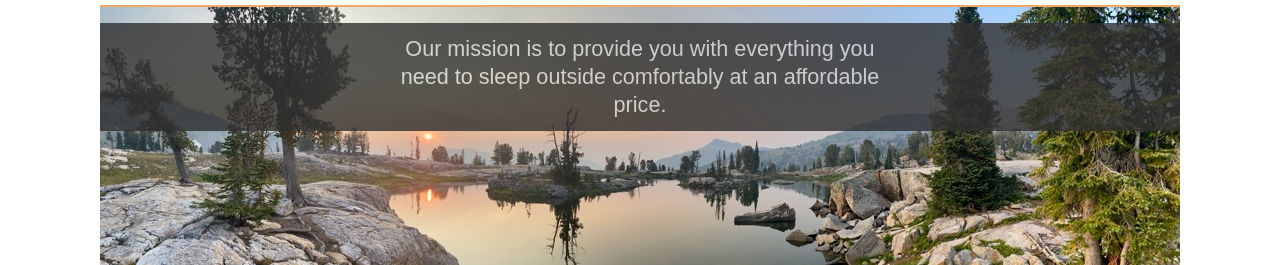
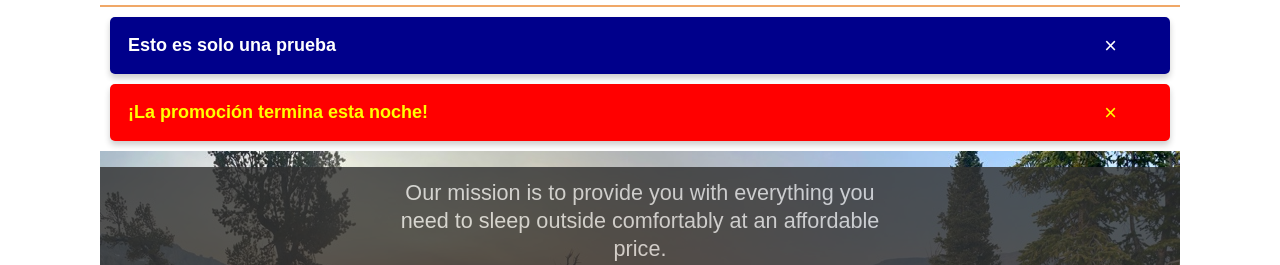
Before and after one commit to estebanspitale/Sleep-Outside-Team06, a website built with Vite: page src/index.html in a window 1280 px wide. Shown: the part 71-336 px from the top of the page. Built offline with nearby package versions, Linux system fonts and the light colour scheme.

Commit message:
Work completed on branch es--customizablealert

```diff
--- a/package.json
+++ b/package.json
@@ -9,6 +9,7 @@
     "lint": "eslint *.js src/**/*.js",
     "format": "prettier --ignore-path ./.gitignore --write \"./**/*.{html,json,js,ts,css}\"",
     "test": "jest",
+    "dev": "vite",
     "preview": "vite preview"
   },
   "author": "Shane Thompson",
@@ -19,7 +20,7 @@
     "eslint-plugin-import": "^2.29.1",
     "jest": "^29.7.0",
     "prettier": "^3.2.5",
-    "vite": "^5.4.7"
+    "vite": "^5.4.19"
   },
   "babel": {
     "presets": [
--- a/src/css/style.css
+++ b/src/css/style.css
@@ -299,3 +299,63 @@ footer {
   text-align: center;
   font-weight: bold;
 }
+
+/*Alerts*/
+
+.alert-list {
+  display: flex;
+  flex-direction: column;
+  gap: 10px;
+  padding: 10px;
+  animation: fadeIn 0.8s ease-out;
+}
+
+.alert {
+  position: relative;
+  padding: 1em 2em 1em 1em;
+  border-radius: 5px;
+  font-weight: bold;
+  box-shadow: 0 4px 6px rgba(0, 0, 0, 0.2);
+  transition: transform 0.3s ease, opacity 0.3s ease;
+  animation: slideIn 0.4s ease-out;
+}
+
+.alert.closing {
+  transform: translateX(100%);
+  opacity: 0;
+}
+
+.close-btn {
+  position: absolute;
+  top: 5px;
+  right: 10px;
+  background: none;
+  border: none;
+  color: inherit;
+  font-size: 1.2em;
+  cursor: pointer;
+}
+
+.close-btn:hover {
+  color: #ccc;
+}
+
+@keyframes slideIn {
+  from {
+    transform: translateY(-10px);
+    opacity: 0;
+  }
+  to {
+    transform: translateY(0px);
+    opacity: 1;
+  }
+}
+
+@keyframes fadeIn {
+  from {
+    opacity: 0;
+  }
+  to {
+    opacity: 1;
+  }
+}
--- /dev/null
+++ b/src/js/alert.js
@@ -0,0 +1,47 @@
+export default class Alert {
+  constructor(jsonPath = '/json/alerts.json') {
+    this.jsonPath = jsonPath;
+  }
+
+  async showAlerts() {
+    try {
+      const response = await fetch(this.jsonPath);
+      const alerts = await response.json();
+
+      if (!Array.isArray(alerts) || alerts.length === 0) return;
+
+      const alertSection = document.createElement('section');
+      alertSection.classList.add('alert-list');
+
+      alerts.forEach(alert => {
+        const div = document.createElement('div');
+        div.classList.add('alert');
+        div.textContent = alert.message;
+        div.style.backgroundColor = alert.background;
+        div.style.color = alert.color;
+
+        // Botón de cierre
+        const closeBtn = document.createElement('button');
+        closeBtn.innerHTML = '&times;';
+        closeBtn.classList.add('close-btn');
+        closeBtn.onclick = () => {
+          div.classList.add('closing');
+          setTimeout(() => div.remove(), 300);
+        };
+
+        div.appendChild(closeBtn);
+        alertSection.appendChild(div);
+      });
+
+      const main = document.querySelector('main');
+      if (main) {
+        main.prepend(alertSection);
+      } else {
+        console.warn("No se encontró el elemento <main> en la página.");
+      }
+
+    } catch (error) {
+      console.error('Error al cargar las alertas:', error);
+    }
+  }
+}
--- a/src/js/main.js
+++ b/src/js/main.js
@@ -1,6 +1,13 @@
 import ProductData from "./ProductData.mjs";
 import ProductList from "./ProductList.mjs";
 import { loadHeaderFooter } from "./utils.mjs";
+
+import Alert from './alert.js';
+
+document.addEventListener('DOMContentLoaded', () => {
+  const alertSystem = new Alert();
+  alertSystem.showAlerts();
+});
 
 loadHeaderFooter();
 
--- /dev/null
+++ b/src/public/json/alerts.json
@@ -0,0 +1,12 @@
+[
+  {
+    "message": "Esto es solo una prueba",
+    "background": "darkblue",
+    "color": "white"
+  },
+  {
+    "message": "¡La promoción termina esta noche!",
+    "background": "red",
+    "color": "yellow"
+  }
+]
```
Also changed, not shown: 1 other file.
